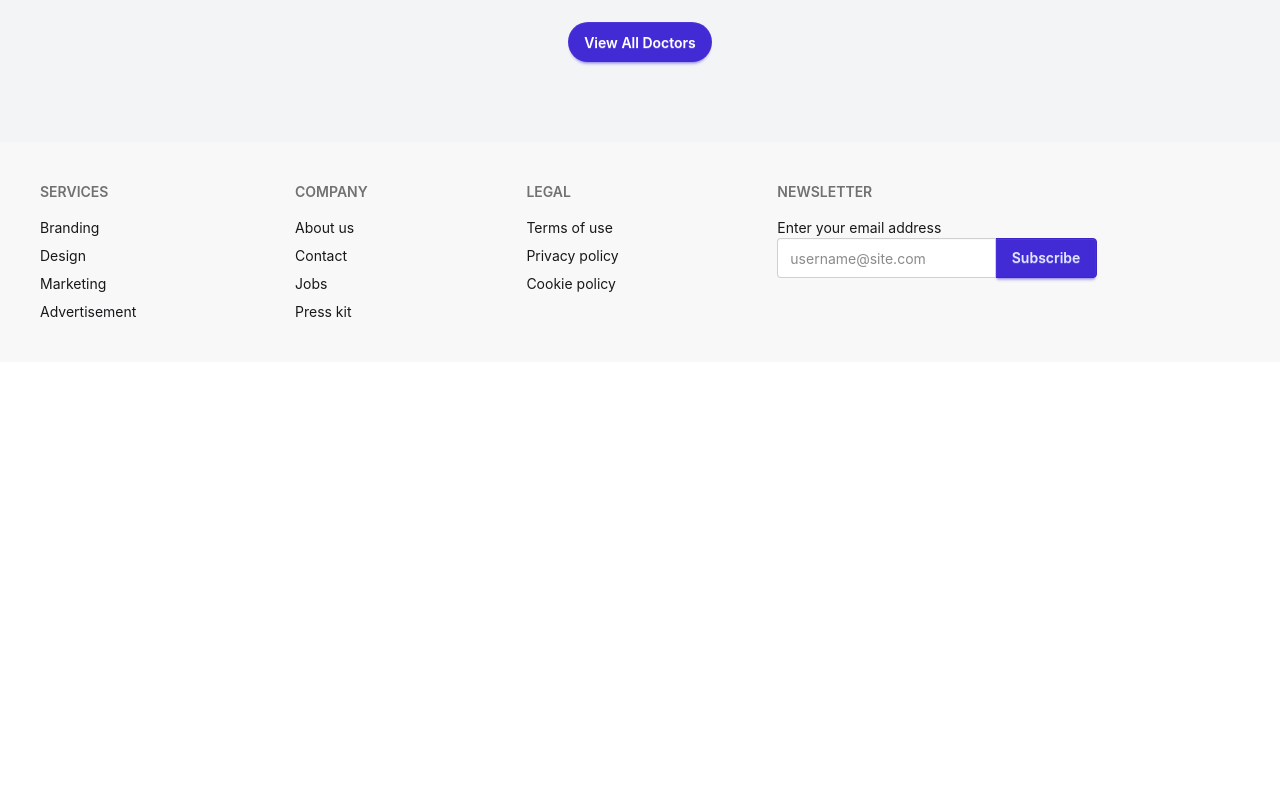
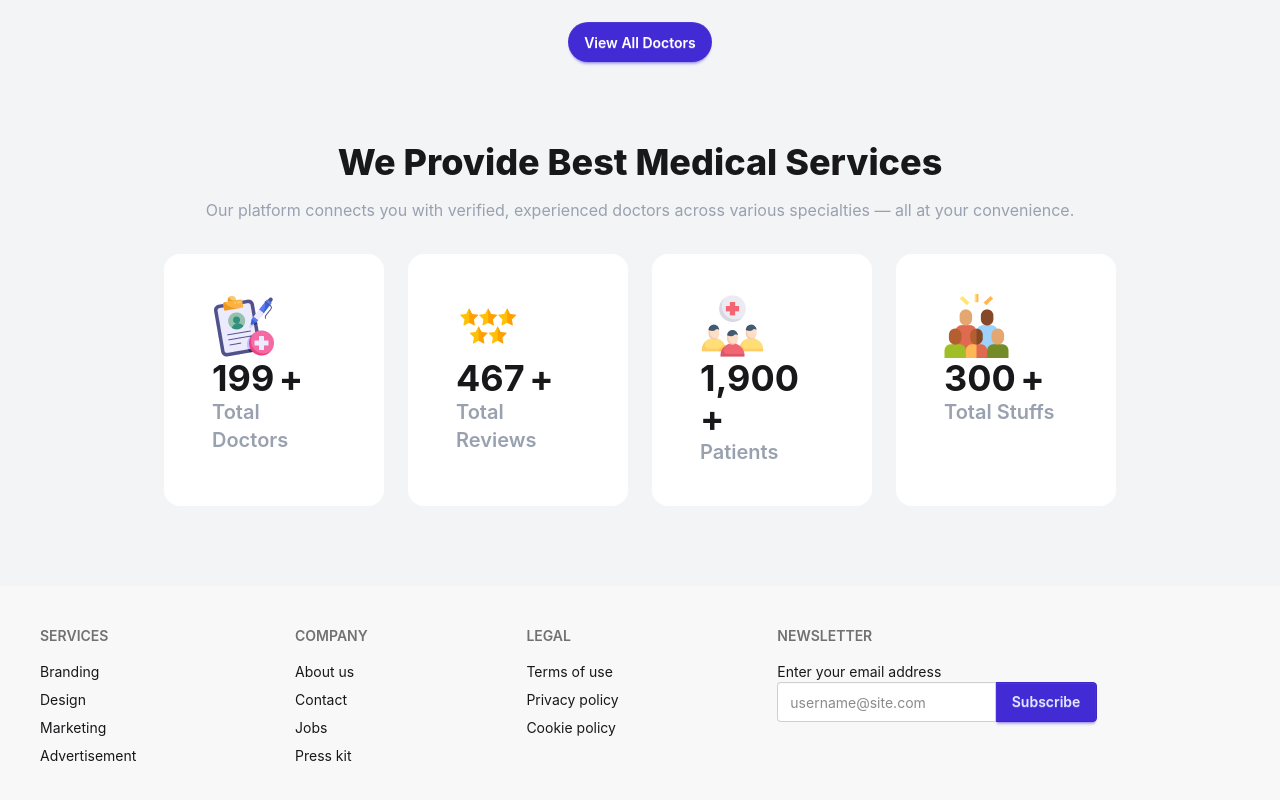
Before and after one commit to shompaaa/hospital-phudu, a React (Vite) app: page / in a window 1280 px wide. Shown: the part 3246-4046 px from the top of the page. Before the commit the page ends 3608 px from the top, so only its background shows below. Built offline with nearby package versions, Linux system fonts and the light colour scheme.

Commit message:
services section & countup done

```diff
--- a/package.json
+++ b/package.json
@@ -12,6 +12,7 @@
   "dependencies": {
     "@tailwindcss/vite": "^4.2.1",
     "react": "^19.1.1",
+    "react-countup": "^6.5.3",
     "react-dom": "^19.1.1",
     "react-icons": "^5.6.0",
     "react-router": "^7.13.1",
--- /dev/null
+++ b/src/components/Services/Services.jsx
@@ -0,0 +1,57 @@
+import React from "react";
+import doctors from "../../assets/images/success-doctor.png";
+import review from "../../assets/images/success-review.png";
+import patients from "../../assets/images/success-patients.png";
+import stuffs from "../../assets/images/success-staffs.png";
+import CountUp from "react-countup";
+
+const Services = () => {
+  return (
+    // Services
+    <div className="mb-20">
+      <div className="text-center">
+        <h2 className="text-4xl font-extrabold">
+          We Provide Best Medical Services
+        </h2>
+        <p className="text-gray-400 mt-4 mb-8">
+          Our platform connects you with verified, experienced doctors across
+          various specialties — all at your convenience.{" "}
+        </p>
+      </div>
+
+      {/* Services CountUp  */}
+      <div className="flex gap-6 justify-center">
+        <div className="bg-white px-12 py-10 rounded-2xl w-55">
+          <img src={doctors} alt="" />
+          <CountUp className="text-4xl font-bold" end={199} duration={5} />{" "}
+          <span className="text-4xl font-bold">+</span>
+          <p className="text-xl text-gray-400 font-semibold">Total Doctors</p>
+        </div>
+        <div className="bg-white px-12 py-10 rounded-2xl w-55">
+          <img src={review} alt="" />
+          <CountUp className="text-4xl font-bold" end={467} duration={5} />{" "}
+          <span className="text-4xl font-bold">+</span>
+          <p className="text-xl text-gray-400 font-semibold">Total Reviews</p>
+        </div>
+        <div className="bg-white px-12 py-10 rounded-2xl w-55">
+          <img src={patients} alt="" />
+          <CountUp
+            className="text-4xl font-bold"
+            end={1900}
+            duration={5}
+          />{" "}
+          <span className="text-4xl font-bold">+</span>
+          <p className="text-xl text-gray-400 font-semibold">Patients</p>
+        </div>
+        <div className="bg-white px-12 py-10 rounded-2xl w-55">
+          <img src={stuffs} alt="" />
+          <CountUp className="text-4xl font-bold" end={300} duration={5} />{" "}
+          <span className="text-4xl font-bold">+</span>
+          <p className="text-xl text-gray-400 font-semibold">Total Stuffs</p>
+        </div>
+      </div>
+    </div>
+  );
+};
+
+export default Services;
--- a/src/pages/Home/Home.jsx
+++ b/src/pages/Home/Home.jsx
@@ -1,12 +1,14 @@
 import React from 'react';
 import Hero from '../../components/Hero/Hero';
 import Doctors from '../../components/Doctors/Doctors';
+import Services from '../../components/Services/Services';
 
 const Home = () => {
     return (
         <div>
             <Hero></Hero>
             <Doctors></Doctors>
+            <Services></Services>
         </div>
     );
 };
```
Also changed, not shown: 1 other file (tests, documents, lock files or other folders).
